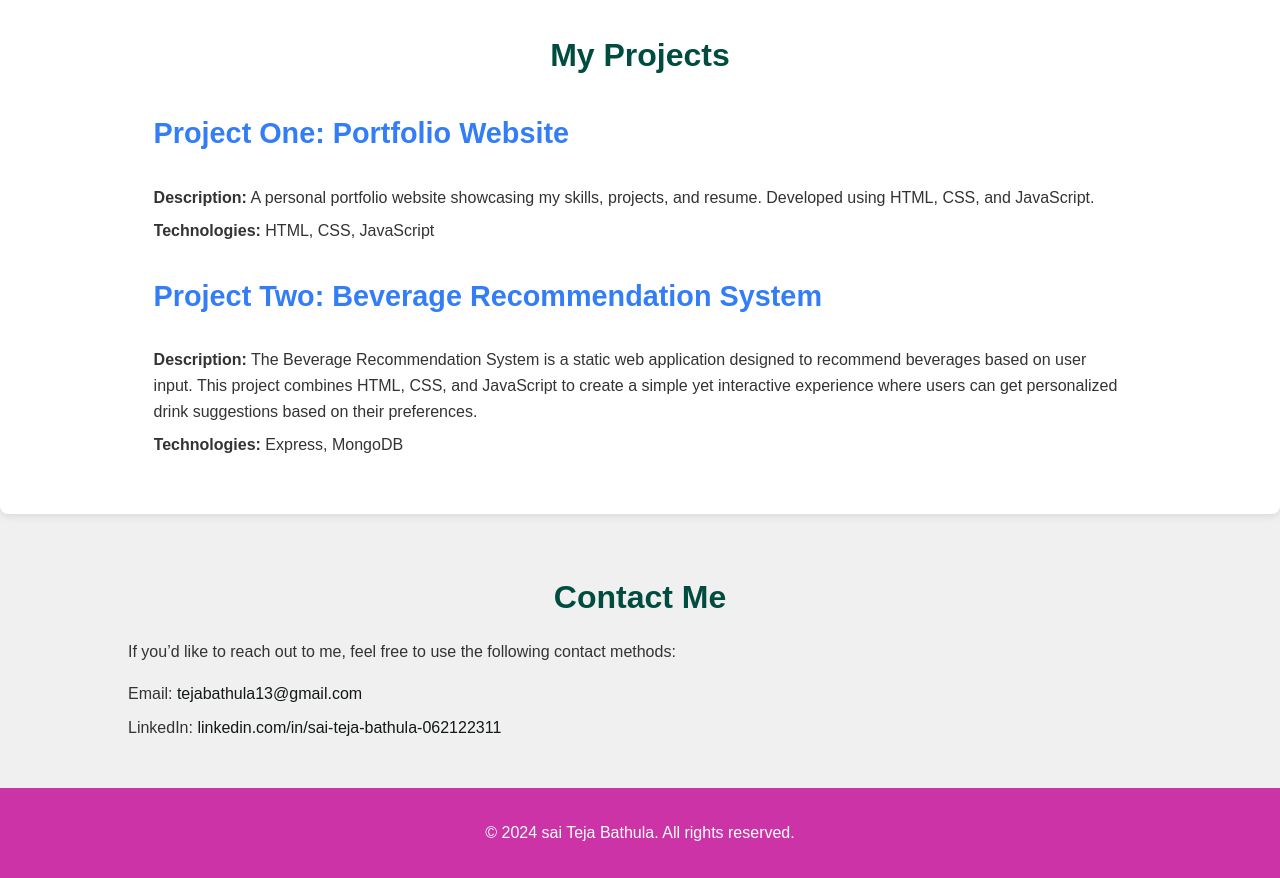
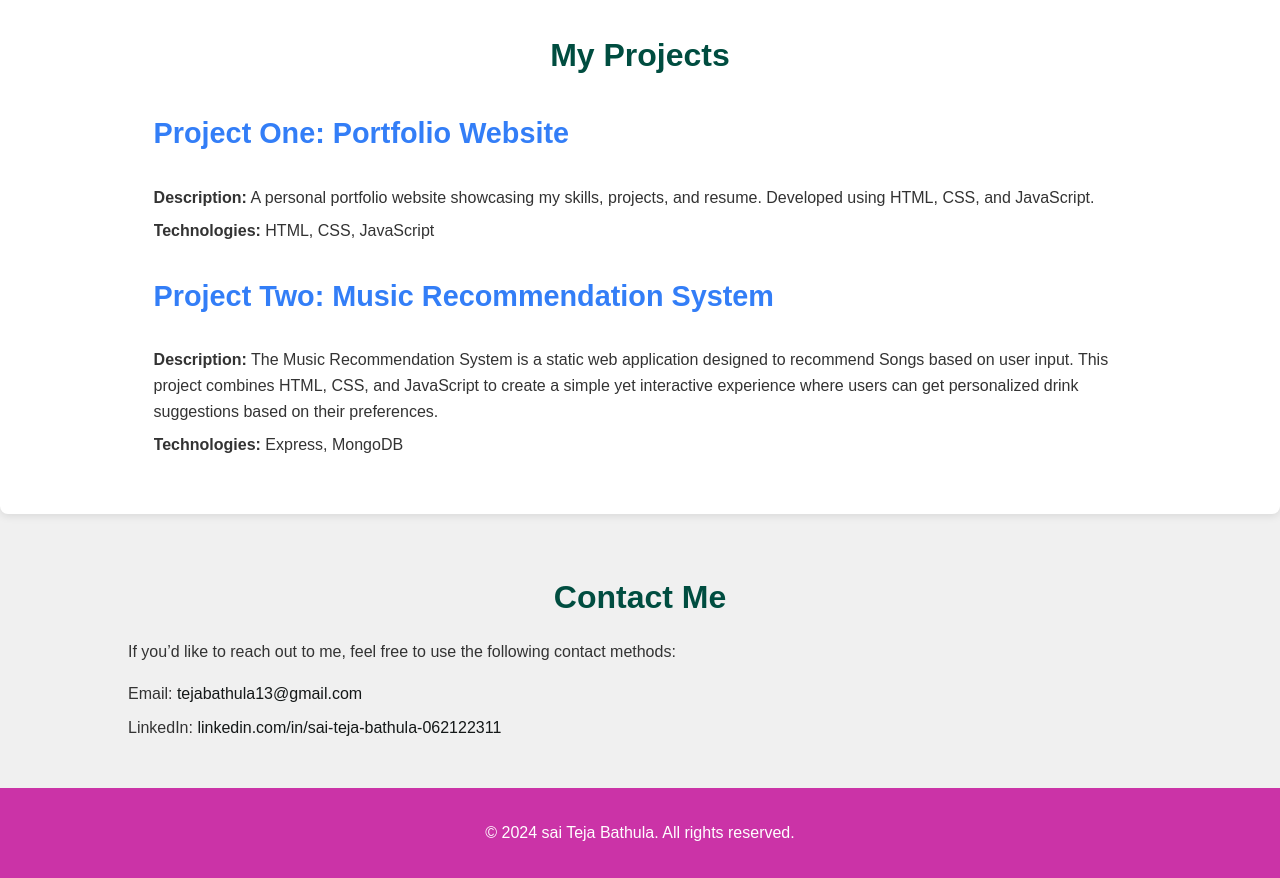
Before and after one commit to saiteja138/my_portfolio, a plain HTML site: page index.html in a window 1280 px wide. Shown: the part 2040-2918 px from the top of the page. Drawn offline with Linux system fonts and the light colour scheme; a script that the page names is missing.

Commit message:
Update index.html

```diff
--- a/index.html
+++ b/index.html
@@ -97,8 +97,8 @@
 
             </div>
             <div class="project">
-                <h3>Project Two: Beverage Recommendation System</h3>
-                <p><strong>Description:</strong> The Beverage Recommendation System is a static web application designed to recommend beverages based on user input. This project combines HTML, CSS, and JavaScript to create a simple yet interactive experience where users can get personalized drink suggestions based on their preferences.</p>
+                <h3>Project Two: Music Recommendation System</h3>
+                <p><strong>Description:</strong> The Music Recommendation System is a static web application designed to recommend Songs based on user input. This project combines HTML, CSS, and JavaScript to create a simple yet interactive experience where users can get personalized drink suggestions based on their preferences.</p>
                 <p><strong>Technologies:</strong> Express, MongoDB</p>
 
             </div>
```
